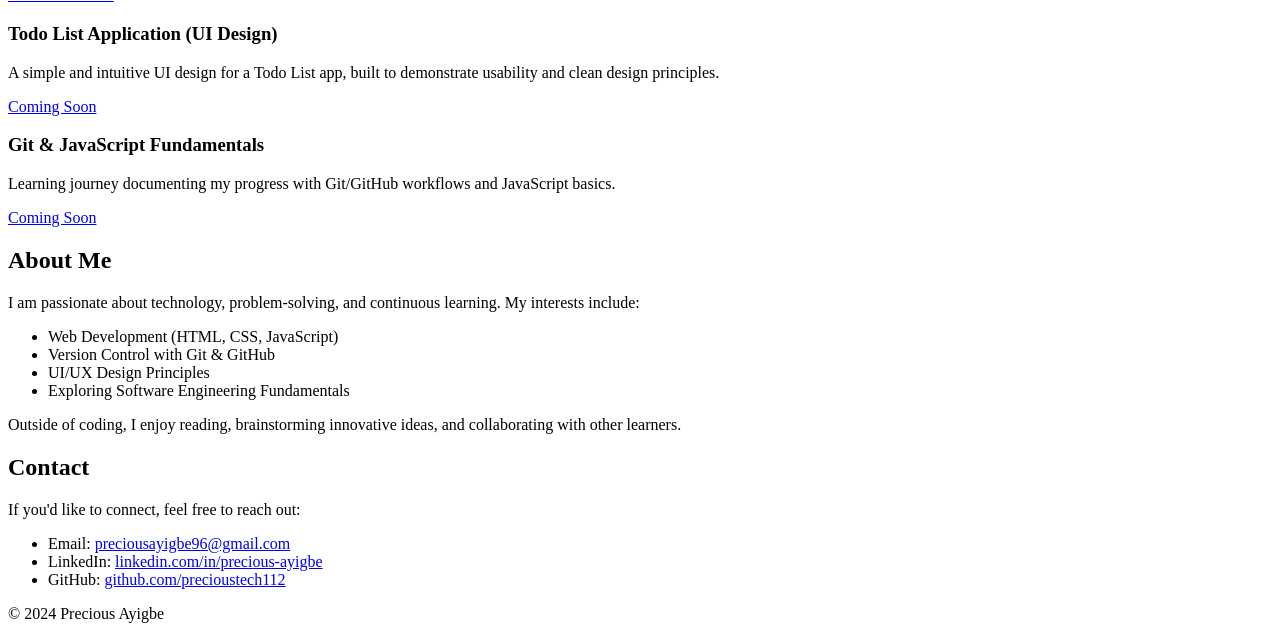
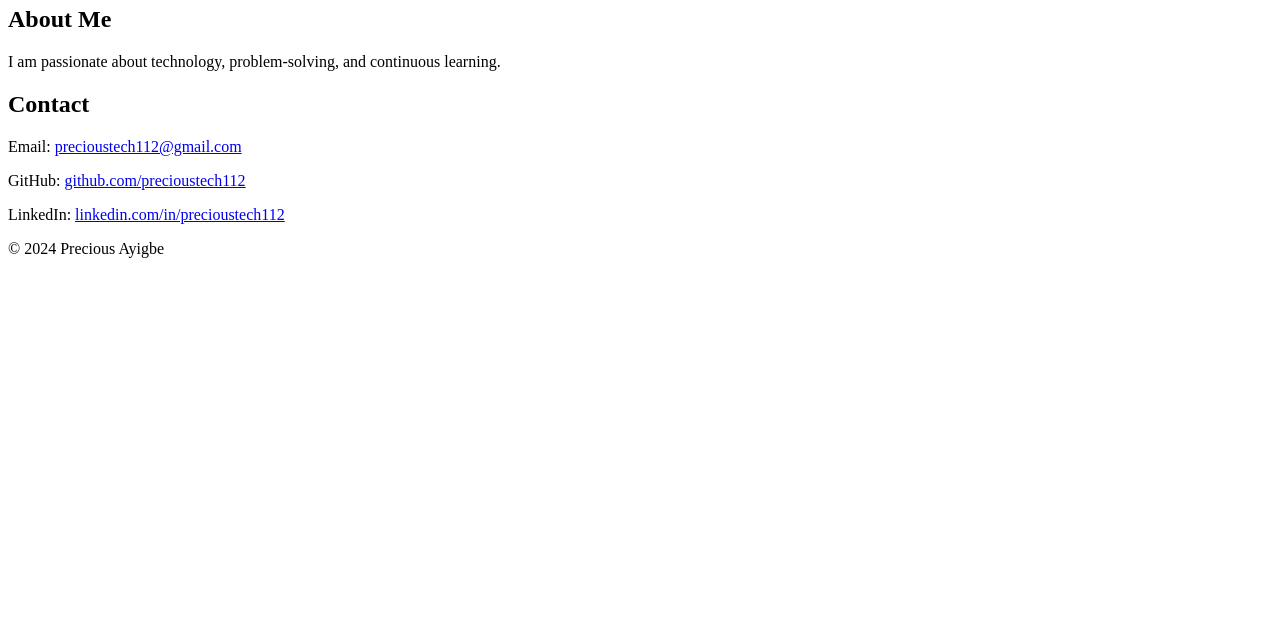
Before and after one commit to precioustech112/My_First_Portfolio, a plain HTML site: page html_basic/portfolio/index.html in a window 1280 px wide. Shown: the part 444-1083 px from the top of the page. After the commit the page ends 800 px from the top, so only its background shows below. Drawn offline with Linux system fonts and the light colour scheme.

Commit message:
portfolio

```diff
--- a/html_basic/portfolio/index.html
+++ b/html_basic/portfolio/index.html
@@ -5,13 +5,11 @@
   <title>Precious Ayigbe - Personal Portfolio</title>
 </head>
 <body>
-  <!-- Header -->
   <header>
     <h1>Precious Ayigbe</h1>
     <p>Aspiring Software Engineer | Passionate about Web Development and Problem Solving</p>
   </header>
 
-  <!-- Navigation -->
   <nav>
     <ul>
       <li><a href="#introduction">Introduction</a></li>
@@ -21,60 +19,32 @@
     </ul>
   </nav>
 
-  <!-- Introduction Section -->
   <section id="introduction">
     <h2>Introduction</h2>
-    <p>Hello! My name is Precious Ayigbe. I am a learner in software engineering, focused on building a solid foundation in HTML, CSS, JavaScript, and Git/GitHub. This portfolio highlights some of my early projects and interests in the field of technology.</p>
+    <p>Hello! My name is Precious Ayigbe. I am a learner in software engineering, focused on building a solid foundation in HTML, CSS, JavaScript, and Git/GitHub.</p>
   </section>
 
-  <!-- Projects Section -->
-  <section id="projects">
-    <h2>Projects</h2>
-
-    <article class="project">
+  <article>
+    <section id="projects">
+      <h2>Projects</h2>
       <h3>My First Portfolio</h3>
       <p>A basic HTML project showcasing webpage structure, navigation, and semantic HTML elements.</p>
       <a href="https://github.com/precioustech112/My_First_Portfolio" target="_blank">View on GitHub</a>
-    </article>
+    </section>
 
-    <article class="project">
-      <h3>Todo List Application (UI Design)</h3>
-      <p>A simple and intuitive UI design for a Todo List app, built to demonstrate usability and clean design principles.</p>
-      <a href="#" target="_blank">Coming Soon</a>
-    </article>
+    <section id="about">
+      <h2>About Me</h2>
+      <p>I am passionate about technology, problem-solving, and continuous learning.</p>
+    </section>
 
-    <article class="project">
-      <h3>Git & JavaScript Fundamentals</h3>
-      <p>Learning journey documenting my progress with Git/GitHub workflows and JavaScript basics.</p>
-      <a href="#" target="_blank">Coming Soon</a>
-    </article>
-  </section>
+    <section id="contact">
+      <h2>Contact</h2>
+      <p>Email: <a href="mailto:precioustech112@gmail.com">precioustech112@gmail.com</a></p>
+      <p>GitHub: <a href="https://github.com/precioustech112" target="_blank">github.com/precioustech112</a></p>
+      <p>LinkedIn: <a href="https://www.linkedin.com/in/precioustech112" target="_blank">linkedin.com/in/precioustech112</a></p>
+    </section>
+  </article>
 
-  <!-- About Me Section -->
-  <section id="about">
-    <h2>About Me</h2>
-    <p>I am passionate about technology, problem-solving, and continuous learning. My interests include:</p>
-    <ul>
-      <li>Web Development (HTML, CSS, JavaScript)</li>
-      <li>Version Control with Git & GitHub</li>
-      <li>UI/UX Design Principles</li>
-      <li>Exploring Software Engineering Fundamentals</li>
-    </ul>
-    <p>Outside of coding, I enjoy reading, brainstorming innovative ideas, and collaborating with other learners.</p>
-  </section>
-
-  <!-- Contact Section -->
-  <section id="contact">
-    <h2>Contact</h2>
-    <p>If you'd like to connect, feel free to reach out:</p>
-    <ul>
-      <li>Email: <a href="mailto:preciousayigbe96@gmail.com">preciousayigbe96@gmail.com</a></li>
-      <li>LinkedIn: <a href="https://www.linkedin.com/in/precious-ayigbe" target="_blank">linkedin.com/in/precious-ayigbe</a></li>
-      <li>GitHub: <a href="https://github.com/precioustech112" target="_blank">github.com/precioustech112</a></li>
-    </ul>
-  </section>
-
-  <!-- Footer -->
   <footer>
     <p>&copy; 2024 Precious Ayigbe</p>
   </footer>
```
